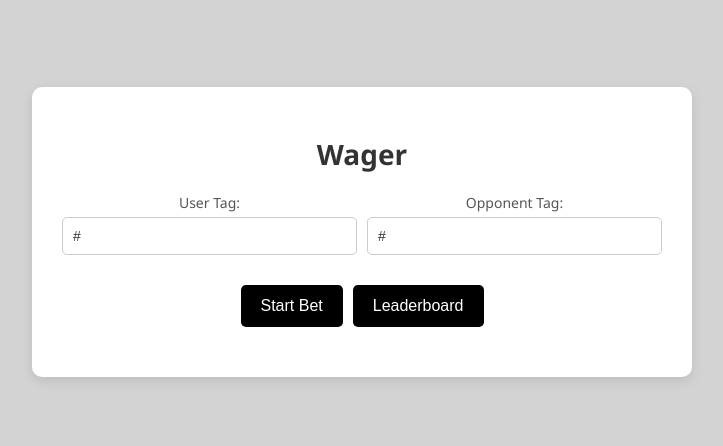
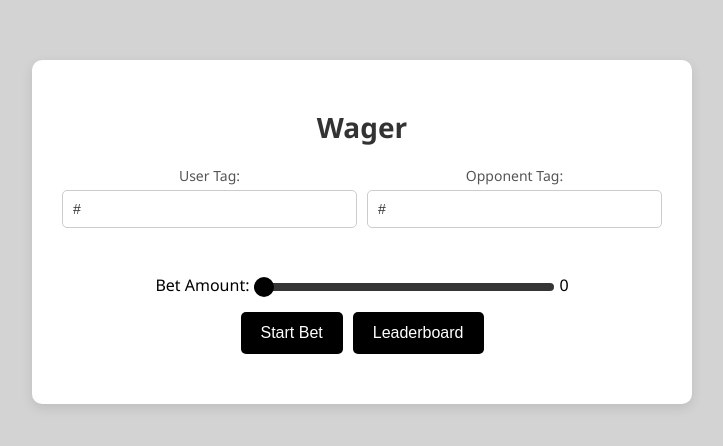
Before and after one commit to maxonary/wager-mvp, a React (Create React App) app in the folder frontend/: page / in a window 1280 px wide. Shown: the part 168-614 px from the top of the page, without its empty margins (278-1001 px from the left). Built offline with nearby package versions, Linux system fonts and the light colour scheme.

Commit message:
pvt-new-work

```diff
--- a/frontend/src/App.css
+++ b/frontend/src/App.css
@@ -9,7 +9,7 @@ body {
   background-color: #f0f2f5;
 }
 
-.App{
+.App {
   display: flex;
   align-items: center;
   justify-content: center;
@@ -152,15 +152,42 @@ li {
 }
 
 
-body{
+body {
   background-color: lightgray;
 }
 
-button{
+button {
   background: black;
   color: white;
 }
 
-button:hover{
+button:hover {
   background: #000000ca;
 }
+
+.range-slider {
+  -webkit-appearance: none;
+  width: 100%;
+  height: 8px;
+  background: #000000ca;
+  border-radius: 5px;
+  outline: none;
+}
+
+.range-slider::-webkit-slider-thumb {
+  -webkit-appearance: none;
+  appearance: none;
+  width: 20px;
+  height: 20px;
+  background: #000000;
+  border-radius: 50%;
+  cursor: pointer;
+}
+
+.range-slider::-moz-range-thumb {
+  width: 20px;
+  height: 20px;
+  background: black;
+  border-radius: 50%;
+  cursor: pointer;
+}
--- a/frontend/src/components/AnotherPage.js
+++ b/frontend/src/components/AnotherPage.js
@@ -1,5 +1,6 @@
-import React from 'react';
+import React, { useEffect, useState } from 'react';
 import '../styles.css'; // Import the updated CSS file
+import axios from 'axios';
 
 const players = [
   { name: 'Player1', userId: '123456789', winnings: '$100' },
@@ -9,6 +10,21 @@ const players = [
 ];
 
 function AnotherPage() {
+  const [data, setData] = useState()
+
+
+  function getData() {
+    axios.get('https://backend-service-fuf2ajnimq-wl.a.run.app/api/v1/leaderboard')
+      .then((resp) => {
+        console.log(resp)
+        setData(resp.data.data)
+      })
+  }
+
+  useEffect(() => {
+    getData()
+  }, [])
+
   return (
     <div className="leaderboard-container">
       <h2>Leaderboard</h2>
--- a/frontend/src/components/BetForm.js
+++ b/frontend/src/components/BetForm.js
@@ -2,10 +2,12 @@ import React, { useState } from 'react';
 import { Link } from 'react-router-dom';
 import 'font-awesome/css/font-awesome.min.css'; // Import Font Awesome CSS
 import '../styles.css'; // Import the updated CSS file
+import axios from 'axios'
 
 function BetForm({ betAmount, onBetAmountChange }) {
   const [player1Tag, setPlayer1Tag] = useState('#');
   const [player2Tag, setPlayer2Tag] = useState('#');
+  const [rangeValue, setRangeValue] = useState(0)
   const [error, setError] = useState('');
   const [isSubmitting, setIsSubmitting] = useState(false);
   const [isCompleted, setIsCompleted] = useState(false); // Add this state
@@ -24,6 +26,13 @@ function BetForm({ betAmount, onBetAmountChange }) {
     if (player1Tag.length !== 10 || player2Tag.length !== 10) {
       setError('Your gamertag is 9 characters long');
     } else {
+      const body = {
+        "userTag1": player1Tag,
+        "userTag2": player2Tag,
+        "betAmount": parseInt(rangeValue)
+      }
+      axios.post('https://backend-service-fuf2ajnimq-wl.a.run.app/api/v1/match', body)
+        .then((response) => {
           setError('');
           setIsSubmitting(true);
           setIsCompleted(false); // Reset completion status
@@ -33,6 +42,7 @@ function BetForm({ betAmount, onBetAmountChange }) {
             setIsSubmitting(false);
             setIsCompleted(true); // Mark as completed after the operation
           }, 2000); // Simulate a 2-second delay
+        })
     }
   };
 
@@ -64,7 +74,12 @@ function BetForm({ betAmount, onBetAmountChange }) {
           />
         </div>
       </div>
-      <button type="submit" disabled={isSubmitting} style={{marginRight:'10px'}}>
+      <div style={{ display: 'flex', alignItems: 'baseline', justifyContent: 'center' }}>
+        <p>Bet Amount:</p>
+        <input type='range' className='range-slider' max={10} onChange={(e) => setRangeValue(e.target.value)} style={{ width: '50%',margin:'0px 5px' }} value={rangeValue} />
+        <p>{rangeValue}</p>
+      </div>
+      <button type="submit" disabled={isSubmitting} style={{ marginRight: '10px' }}>
         {isSubmitting ? (
           <i className="fa fa-spinner fa-spin"></i>
         ) : isCompleted ? (
```
Also changed, not shown: 2 other files (tests, documents, lock files or other folders). Lines whose indentation alone changed are shown as unchanged.
